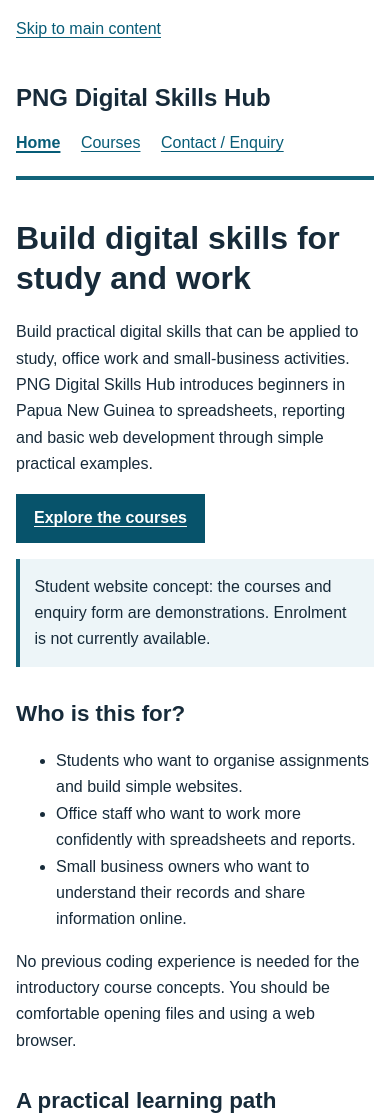
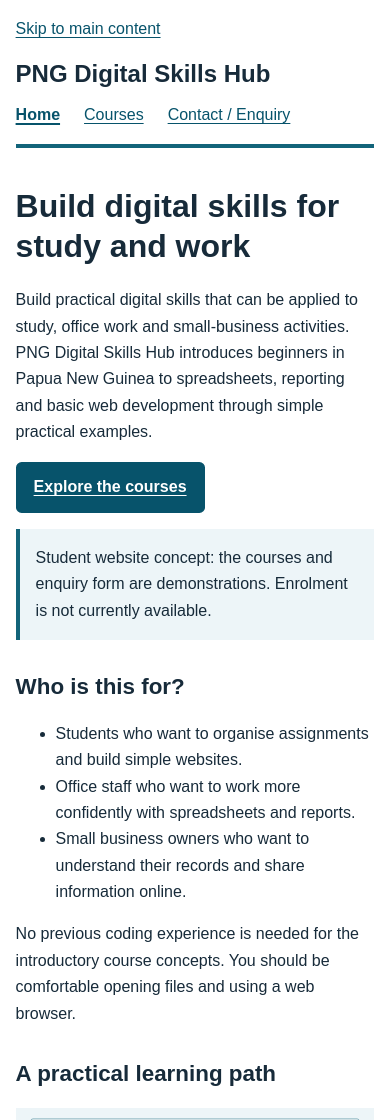
Before and after one commit to Bibs0231/png-digital-skills, a plain HTML site: page index.html in a window 390 px wide. Shown: the top 1120 px of the page. Drawn offline with Linux system fonts and the light colour scheme.

Commit message:
Add A3 responsive CSS foundation and Flexbox navigation

```diff
--- a/css/styles.css
+++ b/css/styles.css
@@ -1,20 +1,79 @@
-/* A2: basic presentation only. */
-* { box-sizing: border-box; }
+/* =========================================
+   A3: Responsive CSS3 design
+   ========================================= */
+
+/* Reusable design values */
+:root {
+    --color-primary: #12647a;
+    --color-primary-dark: #07536b;
+    --color-primary-hover: #123f50;
+
+    --color-text: #172b3a;
+    --color-muted: #405465;
+    --color-border: #728695;
+
+    --color-surface: #ffffff;
+    --color-surface-soft: #edf5f8;
+
+    --color-focus: #9b4a00;
+
+    --space-xs: 0.25rem;
+    --space-sm: 0.5rem;
+    --space-md: 1rem;
+    --space-lg: 1.5rem;
+    --space-xl: 2rem;
+
+    --radius-sm: 0.35rem;
+    --radius-md: 0.6rem;
+
+    --content-width: 72rem;
+}
+
+* {
+    box-sizing: border-box;
+}
+
+html {
+    scroll-behavior: smooth;
+}
+
 body {
-    max-width: 52rem;
+    width: 92%;
+    max-width: var(--content-width);
     margin: 0 auto;
-    padding: 1rem;
+    padding: var(--space-md) 0;
     font-family: Arial, Helvetica, sans-serif;
     font-size: 1rem;
     line-height: 1.65;
-    color: #172b3a;
-    background-color: #ffffff;
+    color: var(--color-text);
+    background-color: var(--color-surface);
 }
-header { border-bottom: 4px solid #12647a; padding-bottom: 1rem; }
-.site-name { font-size: 1.5rem; font-weight: bold; margin-bottom: 0.5rem; }
-nav ul { list-style: none; margin: 0; padding: 0; }
-nav li { display: inline-block; margin: 0.25rem 1rem 0.25rem 0; }
-a { color: #075c77; text-underline-offset: 0.18em; }
+header {
+    border-bottom: 4px solid var(--color-primary);
+    padding-bottom: var(--space-md);
+}
+.site-name {
+    margin: 0 0 var(--space-sm);
+    font-size: 1.5rem;
+    font-weight: bold;
+}
+nav ul {
+    display: flex;
+    flex-wrap: wrap;
+    gap: var(--space-sm) var(--space-lg);
+
+    list-style: none;
+    margin: 0;
+    padding: 0;
+}
+
+nav li {
+    margin: 0;
+}
+a {
+    color: var(--color-primary-dark);
+    text-underline-offset: 0.18rem;
+}
 a:hover { text-decoration-thickness: 0.15em; }
 a[aria-current="page"] { font-weight: bold; text-decoration-thickness: 0.15em; }
 a:focus, button:focus, input:focus, select:focus, textarea:focus {
@@ -30,9 +89,16 @@ section { margin: 2rem 0; }
 article { margin: 1.5rem 0; border-left: 3px solid #12647a; padding-left: 1rem; }
 figure { margin: 1rem 0; }
 img { max-width: 100%; height: auto; }
-figcaption, small { color: #405465; }
+figcaption,
+small {
+    color: var(--color-muted);
+}
 figcaption { margin-top: 0.4rem; }
-.notice { background-color: #edf5f8; border-left: 4px solid #12647a; padding: 0.9rem; }
+.notice {
+    background-color: var(--color-surface-soft);
+    border-left: 4px solid var(--color-primary);
+    padding: var(--space-md);
+}
 table { width: 100%; border-collapse: collapse; }
 caption { text-align: left; font-weight: bold; margin-bottom: 0.5rem; }
 th, td { border: 1px solid #728695; text-align: left; padding: 0.55rem; }
@@ -52,15 +118,41 @@ textarea { resize: vertical; }
 small { display: block; font-size: 0.9rem; margin-top: 0.25rem; }
 .choice input { width: auto; }
 .choice label { display: inline; font-weight: normal; }
-button, .button {
+button,
+.button {
     display: inline-block;
+    padding: 0.65rem 1rem;
+    border: 2px solid var(--color-primary-dark);
+    border-radius: var(--radius-sm);
+
     font: inherit;
     font-weight: bold;
-    padding: 0.6rem 1rem;
-    border: 2px solid #07536b;
-    background-color: #07536b;
+
     color: #ffffff;
+    background-color: var(--color-primary-dark);
     cursor: pointer;
 }
-button:hover, .button:hover { background-color: #123f50; }
+
+button:hover,
+.button:hover {
+    background-color: var(--color-primary-hover);
+}
 footer { margin-top: 2rem; padding-top: 1rem; border-top: 1px solid #728695; font-size: 0.9rem; }
+/* =========================================
+   Larger-screen enhancement
+   ========================================= */
+
+@media (min-width: 48rem) {
+
+    header {
+        display: flex;
+        justify-content: space-between;
+        align-items: center;
+        gap: var(--space-xl);
+    }
+
+    .site-name {
+        margin-bottom: 0;
+    }
+
+}
```
